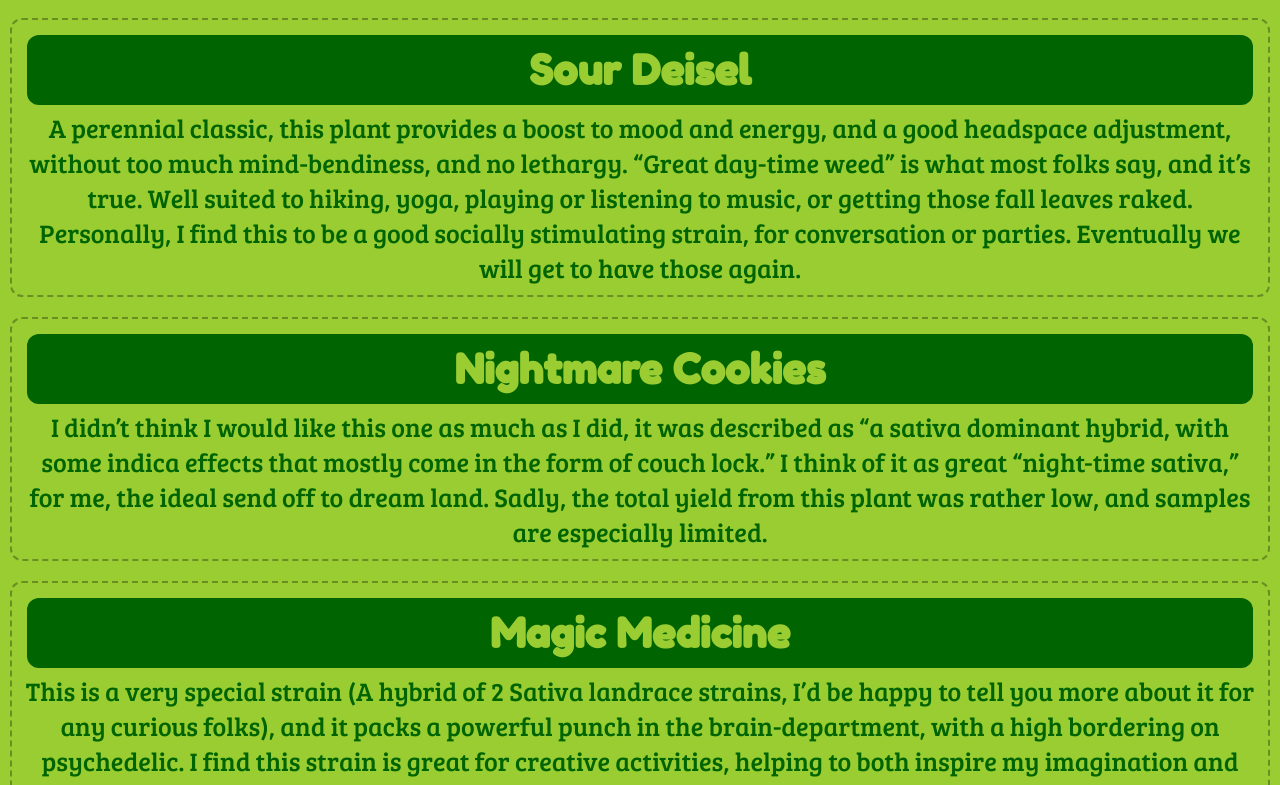
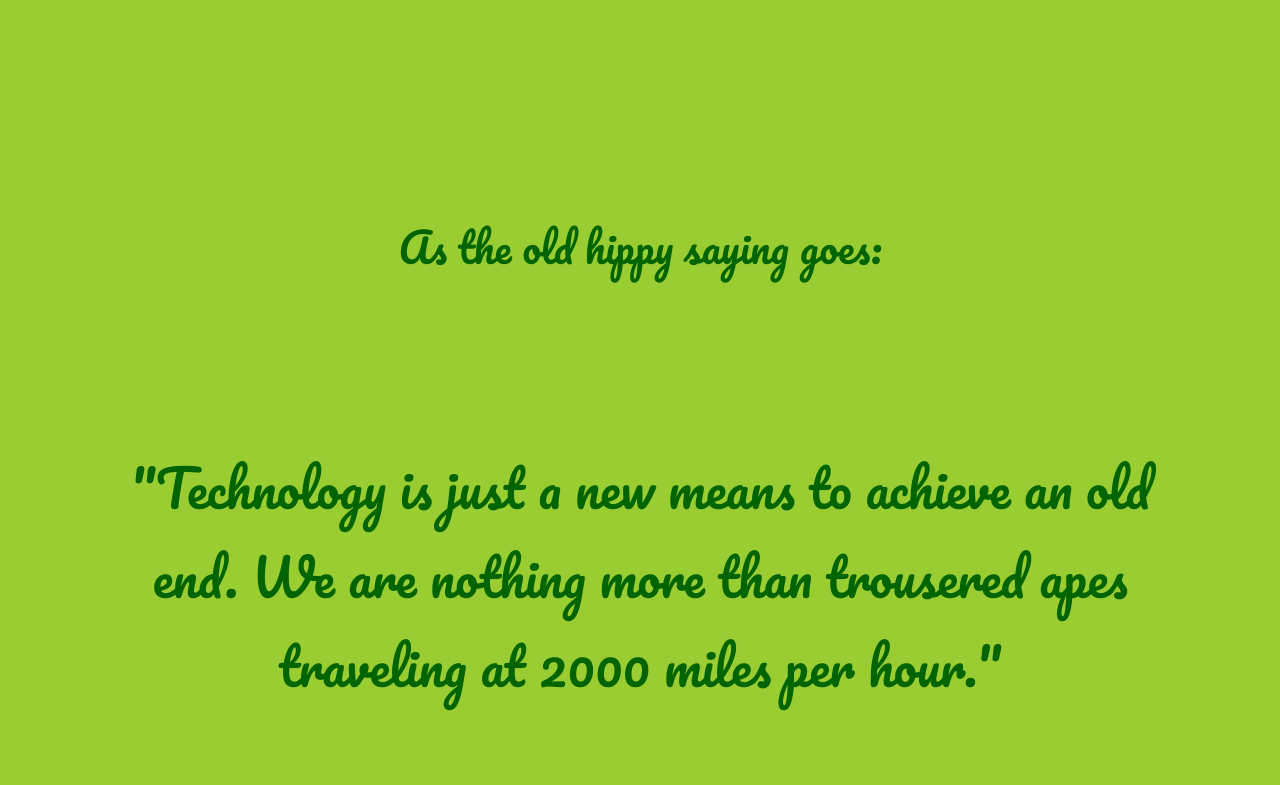
Before and after one commit to MustardJoe/karvest_fest, a React (Create React App) app: page / in a window 1280 px wide. Shown: the part 1091-1876 px from the top of the page. Built offline with nearby package versions, Linux system fonts and the light colour scheme.

Commit message:
got an intro comp with random msgs. now just need more msgs

```diff
--- a/src/App.css
+++ b/src/App.css
@@ -1,5 +1,6 @@
 @import url('https://fonts.googleapis.com/css2?family=Fredoka+One&display=swap');
 @import url('https://fonts.googleapis.com/css2?family=Bree+Serif&display=swap');
+@import url('https://fonts.googleapis.com/css2?family=Pacifico&display=swap');
 
 .App {
   text-align: center;
@@ -54,6 +55,19 @@
   min-height: 100vh;
 }
 
+.Heres {
+  margin-bottom: 20vh;
+  font-size: calc(25px + 2vmin);
+}
+
+.Intro {
+  font-family: 'Pacifico', cursive;
+  margin-top: 50vh;
+  padding: 2em;
+  min-height: 100vh;
+  font-size: calc(35px + 2vmin);
+}
+
 .Title {
   font-size: calc(50px + 2vmin);
 }
--- a/src/App.js
+++ b/src/App.js
@@ -2,12 +2,14 @@ import './App.css';
 import Bytheway from './components/bytheway/ByTheWay.js';
 import Card from './components/card/Card.js';
 import Header from './components/header/Header.js';
+import Intro from './components/intro/Intro.js';
 import weedData from './weedData.js';
 
 function App() {
   return (
     <div className="App">
       <Header/>
+      <Intro/>
       <Card strain={weedData.Bruce_Banner}/>
       <Card strain={weedData.Sour_Deisel}/>
       <Card strain={weedData.Nightmare_Cookies}/>
--- /dev/null
+++ b/src/components/intro/Intro.js
@@ -0,0 +1,19 @@
+import React from 'react';
+import sayings from '../../sayingsData';
+
+const Intro = () => {
+  let ourSaying = sayings.getRandom();
+  console.log(sayings.getRandom());
+  return (
+    <div className="Intro">
+      <div className="Heres">
+      As the old hippy saying goes:
+      </div>
+
+      {ourSaying}
+
+    </div>
+  )
+}
+
+export default Intro;
--- /dev/null
+++ b/src/sayingsData.js
@@ -0,0 +1,15 @@
+const sayingsData = {
+  sayings: [
+    '"A hit of keif in the morning makes a person as strong as a hundred camels in the courtyard."',
+    '"Ancient stoner wisdom asks us to remember that when the spirit of the flower fills us, we feel full with the flying flower godess"',
+    '"Wear a red rainbow for cheer, and remember, a green rainbow is always your friend."',
+    '"Technology is just a new means to achieve an old end. We are nothing more than trousered apes traveling at 2000 miles per hour."'
+  ],
+  getRandom: () => {
+    const randomMsg = sayingsData.sayings[Math.floor(Math.random() * (sayingsData.sayings.length))];
+    console.log('sayingsData', randomMsg);
+    return randomMsg;
+  }
+}
+
+export default sayingsData;
```
